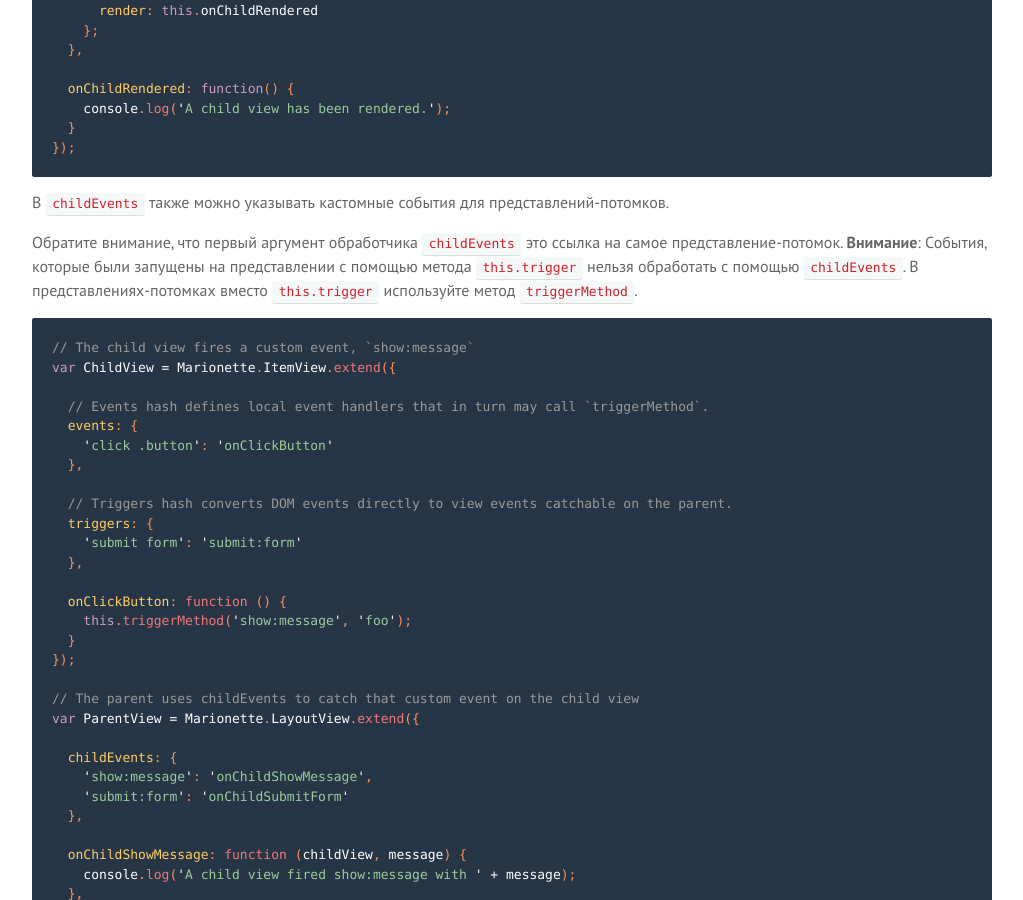
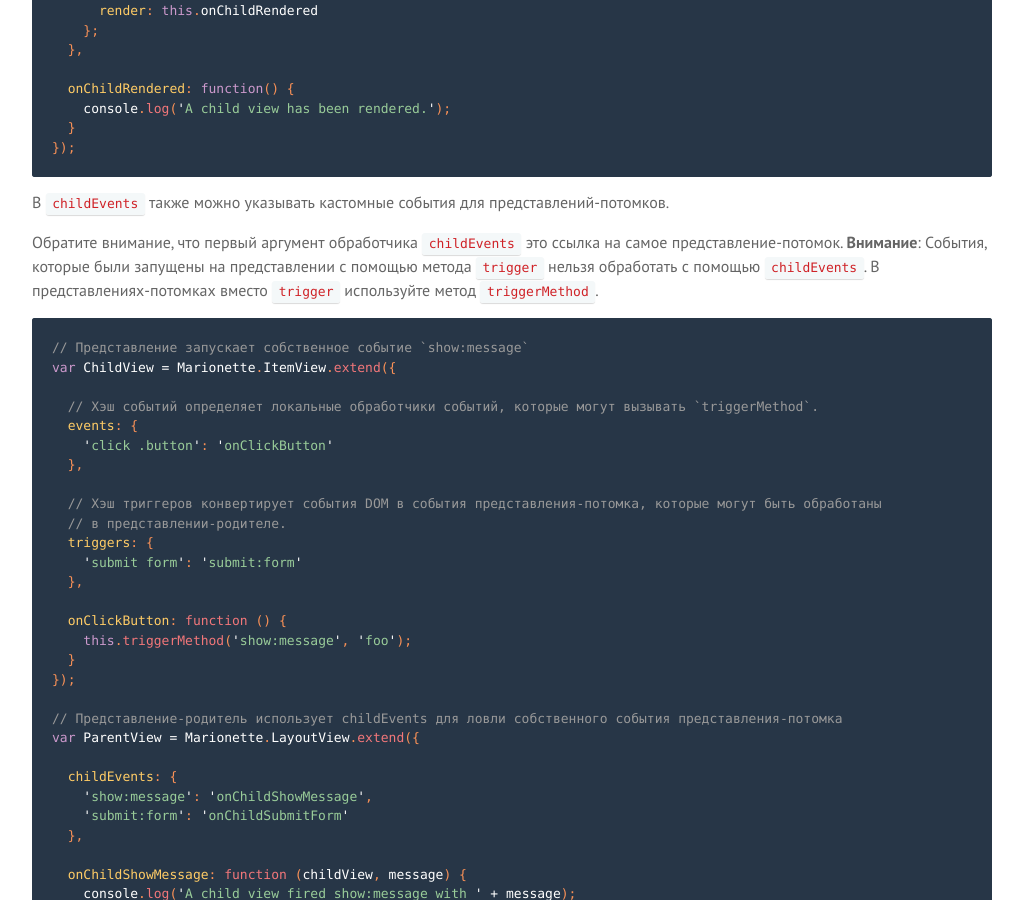
Before and after one commit to sadcitizen/marionettejs.ru, a Jekyll site: the page built from _posts/2014-05-01-layoutview.md, in a window 1280 px wide and 900 px high, scrolled down 3136 px. Shown: the whole window, without its empty margins (128-1151 px from the left). Built offline with Jekyll 4.4.1, drawn with Linux system fonts in a browser that asks for light colours; some web fonts are replaced; Markdown is read by kramdown in place of the engine named in the settings; some of the changed text lies outside the part shown.

Commit message:
update ru/LayoutView

````diff
--- a/_includes/translation/ru/marionette.layoutview.md
+++ b/_includes/translation/ru/marionette.layoutview.md
@@ -29,8 +29,8 @@
 * [Повторный рендеринг макета](#re-rendering-a-layoutview)
   * [Избегайте повторного рендеринга всего макета](#avoid-re-rendering-the-entire-layoutview)
 * [Вложенные макеты и представления](#nested-layoutviews-and-views)
-  * [Efficient Nested View Structures](#efficient-nested-view-structures)
-    * [Use of the `attach` Event](#use-of-the-attach-event)
+  * [Эффективные структуры вложенных представлений](#efficient-nested-view-structures)
+    * [Использование события `attach`](#use-of-the-attach-event)
 * [Удаление макета](#destroying-a-layoutview)
 * [Собственный класс региона](#custom-region-class)
 * [Добавление и удаление регионов](#adding-and-removing-regions)
@@ -146,19 +146,20 @@ var MyLayoutView = Marionette.LayoutView.extend({
 В `childEvents` также можно указывать кастомные события для представлений-потомков.
 
 Обратите внимание, что первый аргумент обработчика `childEvents` это ссылка на самое представление-потомок.
-**Внимание**: События, которые были запущены на представлении с помощью метода `this.trigger` нельзя обработать
-с помощью `childEvents`. В представлениях-потомках вместо `this.trigger` используйте метод `triggerMethod`.
+**Внимание**: События, которые были запущены на представлении с помощью метода `trigger` нельзя обработать
+с помощью `childEvents`. В представлениях-потомках вместо `trigger` используйте метод `triggerMethod`.
 
 ```js
-// The child view fires a custom event, `show:message`
+// Представление запускает собственное событие `show:message`
 var ChildView = Marionette.ItemView.extend({
 
-  // Events hash defines local event handlers that in turn may call `triggerMethod`.
+  // Хэш событий определяет локальные обработчики событий, которые могут вызывать `triggerMethod`.
   events: {
     'click .button': 'onClickButton'
   },
 
-  // Triggers hash converts DOM events directly to view events catchable on the parent.
+  // Хэш триггеров конвертирует события DOM в события представления-потомка, которые могут быть обработаны
+  // в представлении-родителе.
   triggers: {
     'submit form': 'submit:form'
   },
@@ -168,7 +169,7 @@ var ChildView = Marionette.ItemView.extend({
   }
 });
 
-// The parent uses childEvents to catch that custom event on the child view
+// Представление-родитель использует childEvents для ловли собственного события представления-потомка
 var ParentView = Marionette.LayoutView.extend({
 
   childEvents: {
@@ -235,8 +236,10 @@ Marionette.LayoutView.extend({
 немедленно после инстанцирования. Это позволяет добавлять вложенные `View` в существующий DOM страницы, без необходимости вызова
 `render` метода (или чего то другого) этих регионов.
 
-Однако, регионы будут доступны только если добавляемый `View` имеет доступ к элементу описанному внутри  определения региона.
-Поэтому, если ваше `LayoutView` представление еще не отрендерено, ваши регионы еще не могут найти "свои" корневые элементы, что вы
+Однако, регионы будут доступны только если добавляемый `View` имеет доступ к элементу
+описанному внутри  определения региона.
+Поэтому, если ваше `LayoutView` представление еще не отрендерено, ваши регионы
+еще не могут найти "свои" корневые элементы, что вы
 передали в определении. В этом случае, никаких изменений в DOM не произойдет.
 
 ## <a name="re-rendering-a-layoutview"></a> Повторный рендеринг макета
@@ -331,7 +334,7 @@ myRegion.show(new ParentLayout());
 Эта система рекурсивна, поэтому работает с любым уровнем вложенности. Вложенные представления, могут  рендерить своих
 вложенных детей на своем `onBeforeShow` кэлбеке.
 
-#### Использование `attach` события
+#### <a name="use-of-the-attach-event"></a> Использование события `attach`
 
 Часто вам нужно знать когда ваши представления (в "дереве представлений") присоединятся к документу (`document`),
 примерно, как некоторые jQuery плагины. Событие `attach` и связанный с ним кэлбек `onAttach` отлично подходят для этого
@@ -356,7 +359,7 @@ myRegion.show(new ParentLayout());
 
 ## <a name="custom-region-class"></a> Собственный класс региона
 
-Если  требуется заменить `Region`  своим `Region` классом, можно определить альтернативный класс в свойстве  `regionClass`
+Если  требуется заменить `Region` своим `Region` классом, можно определить альтернативный класс в свойстве  `regionClass`.
 
 ```js
 var MyLayoutView = Marionette.LayoutView.extend({
````
Also changed, not shown: other parts of _includes/translation/ru/marionette.layoutview.md (+1 -1 lines).
